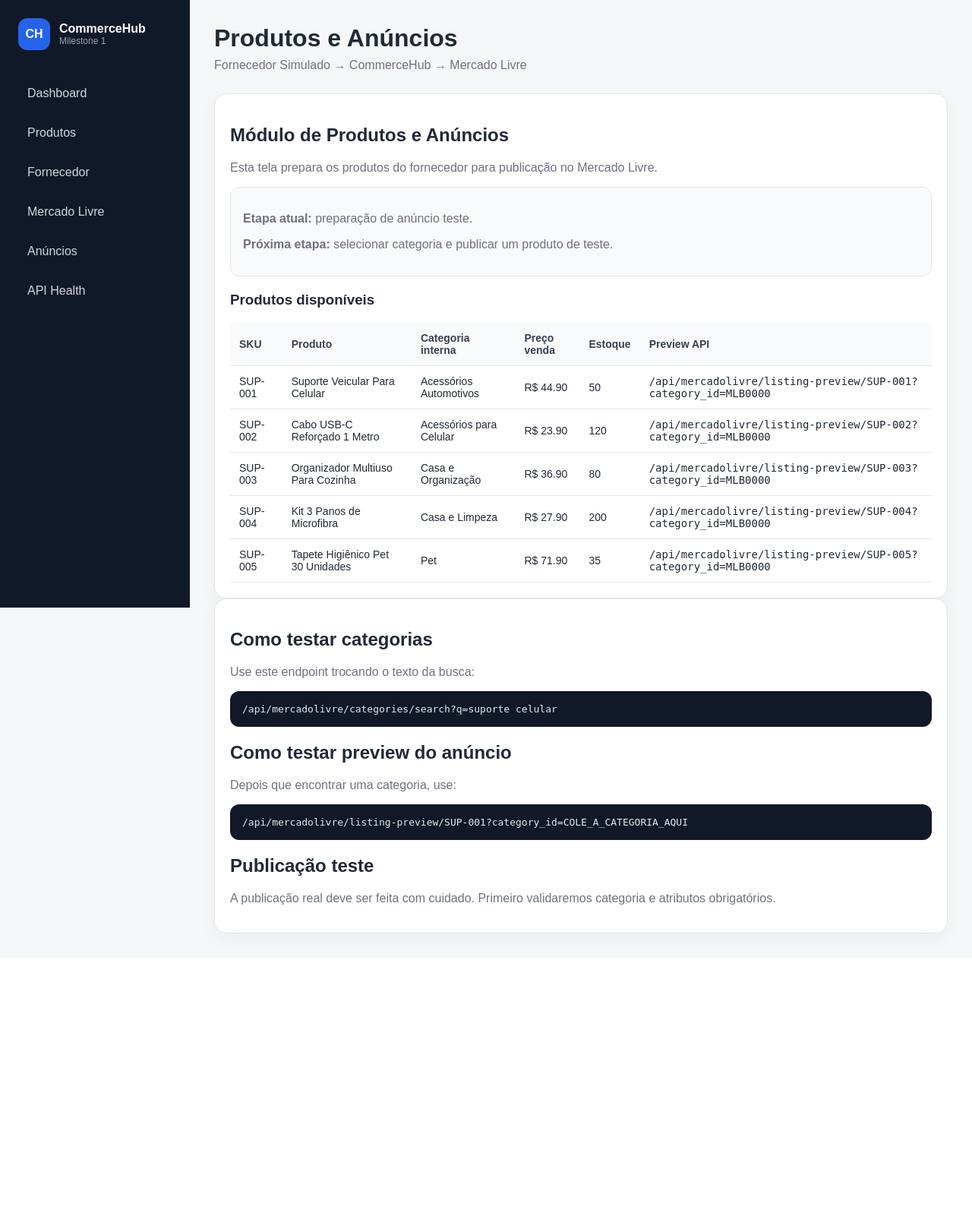
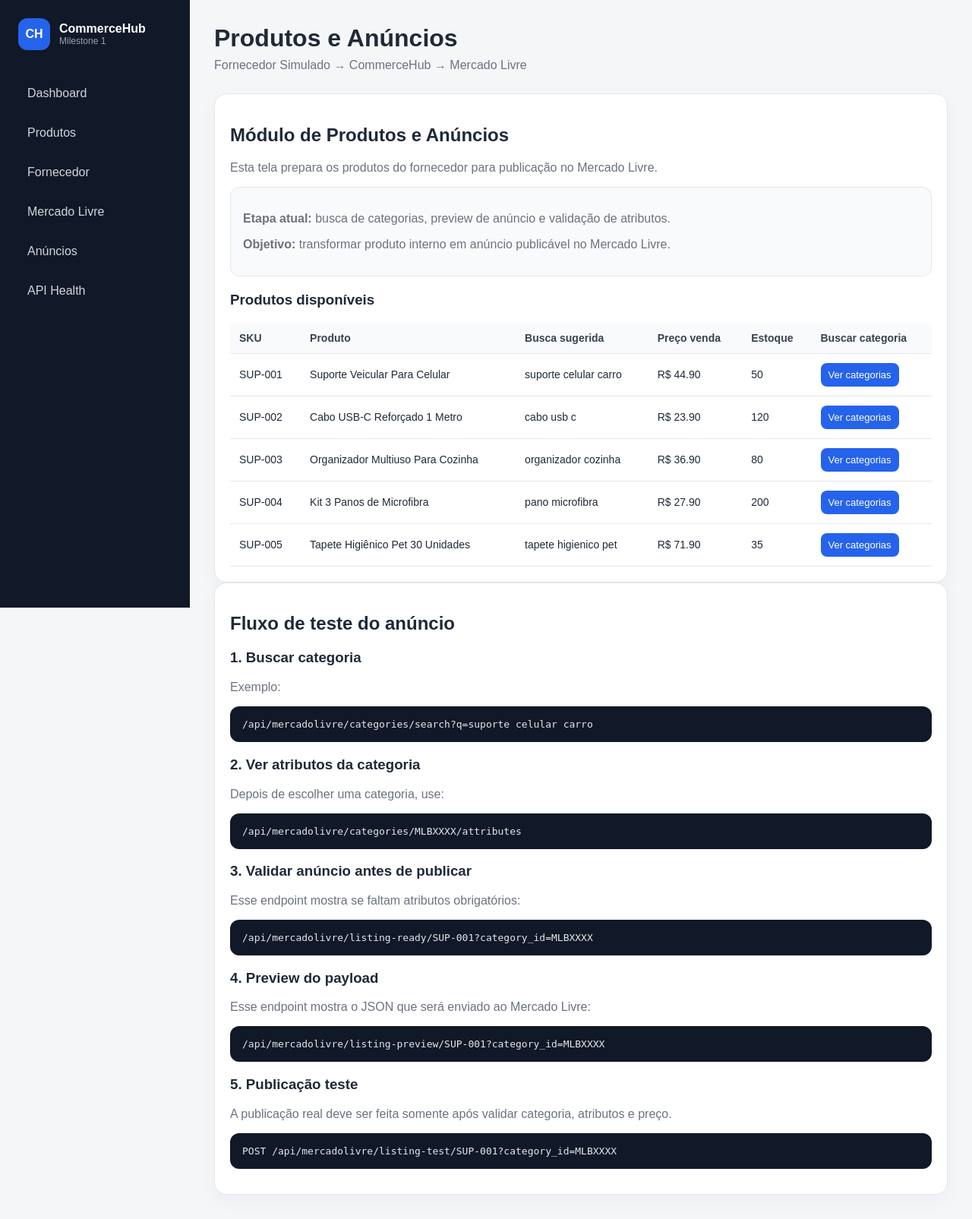
Before and after one commit to ricamou/commercehub-vercel-mvp, a FastAPI app: page /anuncios in a window 1280 px wide. Shown: the whole page at 76% size. Before the commit the page ends 1247 px from the top, so only its background shows below. Run offline with FastAPI, Linux system fonts and the light colour scheme.

Commit message:
Add files via upload

```diff
--- a/app/static/css/styles.css
+++ b/app/static/css/styles.css
@@ -15,3 +15,13 @@
 .token-card h4 {
     margin: 0 0 8px;
 }
+
+.mini-button {
+    display: inline-block;
+    padding: 8px 10px;
+    border-radius: 8px;
+    text-decoration: none;
+    background: var(--primary);
+    color: white;
+    font-size: 13px;
+}
--- a/app/templates/ads.html
+++ b/app/templates/ads.html
@@ -6,8 +6,8 @@
     <p>Esta tela prepara os produtos do fornecedor para publicação no Mercado Livre.</p>
 
     <div class="status-box">
-        <p><strong>Etapa atual:</strong> preparação de anúncio teste.</p>
-        <p><strong>Próxima etapa:</strong> selecionar categoria e publicar um produto de teste.</p>
+        <p><strong>Etapa atual:</strong> busca de categorias, preview de anúncio e validação de atributos.</p>
+        <p><strong>Objetivo:</strong> transformar produto interno em anúncio publicável no Mercado Livre.</p>
     </div>
 
     <h3>Produtos disponíveis</h3>
@@ -16,10 +16,10 @@
             <tr>
                 <th>SKU</th>
                 <th>Produto</th>
-                <th>Categoria interna</th>
+                <th>Busca sugerida</th>
                 <th>Preço venda</th>
                 <th>Estoque</th>
-                <th>Preview API</th>
+                <th>Buscar categoria</th>
             </tr>
         </thead>
         <tbody>
@@ -27,11 +27,13 @@
             <tr>
                 <td>{{ product.sku }}</td>
                 <td>{{ product.name }}</td>
-                <td>{{ product.category }}</td>
+                <td>{{ product.suggested_search }}</td>
                 <td>R$ {{ "%.2f"|format(product.sale_price) }}</td>
                 <td>{{ product.stock }}</td>
                 <td>
-                    <code>/api/mercadolivre/listing-preview/{{ product.sku }}?category_id=MLB0000</code>
+                    <a class="mini-button" target="_blank" href="/api/mercadolivre/categories/search?q={{ product.suggested_search }}">
+                        Ver categorias
+                    </a>
                 </td>
             </tr>
             {% endfor %}
@@ -40,15 +42,26 @@
 </section>
 
 <section class="panel">
-    <h2>Como testar categorias</h2>
-    <p>Use este endpoint trocando o texto da busca:</p>
-    <pre>/api/mercadolivre/categories/search?q=suporte celular</pre>
+    <h2>Fluxo de teste do anúncio</h2>
 
-    <h2>Como testar preview do anúncio</h2>
-    <p>Depois que encontrar uma categoria, use:</p>
-    <pre>/api/mercadolivre/listing-preview/SUP-001?category_id=COLE_A_CATEGORIA_AQUI</pre>
+    <h3>1. Buscar categoria</h3>
+    <p>Exemplo:</p>
+    <pre>/api/mercadolivre/categories/search?q=suporte celular carro</pre>
 
-    <h2>Publicação teste</h2>
-    <p>A publicação real deve ser feita com cuidado. Primeiro validaremos categoria e atributos obrigatórios.</p>
+    <h3>2. Ver atributos da categoria</h3>
+    <p>Depois de escolher uma categoria, use:</p>
+    <pre>/api/mercadolivre/categories/MLBXXXX/attributes</pre>
+
+    <h3>3. Validar anúncio antes de publicar</h3>
+    <p>Esse endpoint mostra se faltam atributos obrigatórios:</p>
+    <pre>/api/mercadolivre/listing-ready/SUP-001?category_id=MLBXXXX</pre>
+
+    <h3>4. Preview do payload</h3>
+    <p>Esse endpoint mostra o JSON que será enviado ao Mercado Livre:</p>
+    <pre>/api/mercadolivre/listing-preview/SUP-001?category_id=MLBXXXX</pre>
+
+    <h3>5. Publicação teste</h3>
+    <p>A publicação real deve ser feita somente após validar categoria, atributos e preço.</p>
+    <pre>POST /api/mercadolivre/listing-test/SUP-001?category_id=MLBXXXX</pre>
 </section>
 {% endblock %}
```
Also changed, not shown: app/connectors/mercado_livre/client.py (+17 -0 lines), app/routers/api/mercado_livre.py (+34 -0 lines), app/routers/web/pages.py (+11 -1 lines), app/services/ad_service.py (added, +17 -0 lines), README.md.
